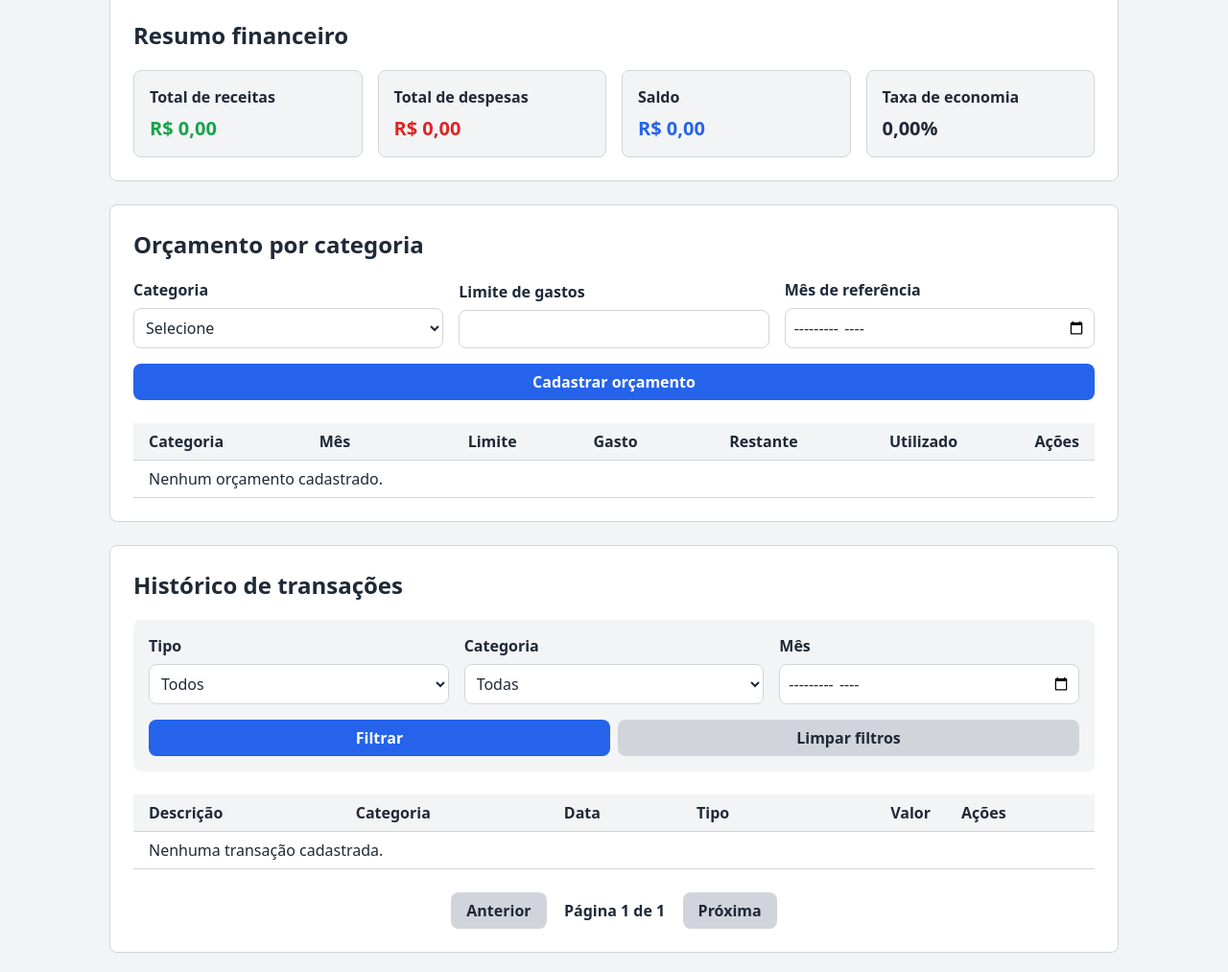
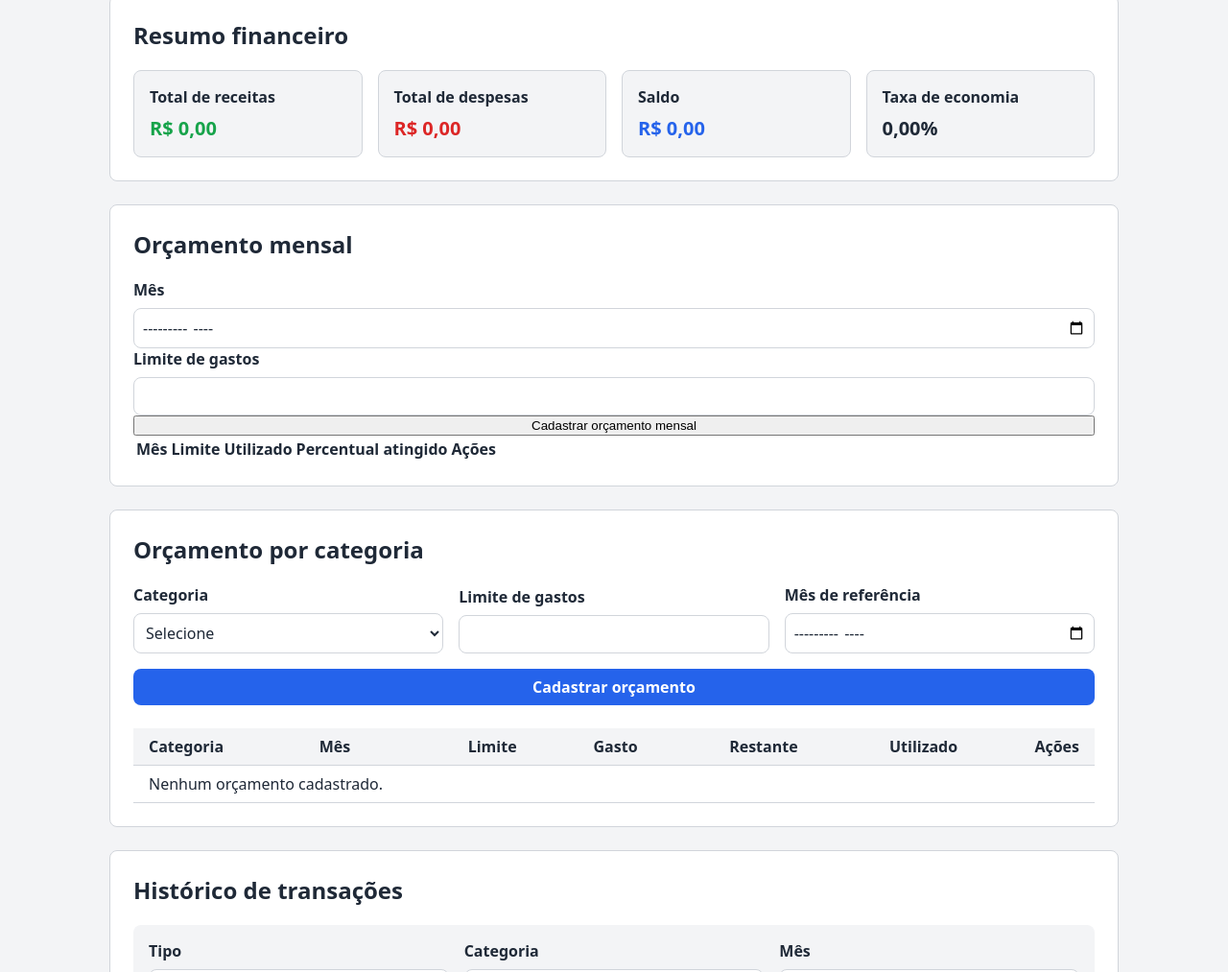
Before and after one commit to Samuel-Tavares/SCF---Controle-Financeiro, a plain HTML site: page index.html in a window 1280 px wide. Shown: the part 1049-2062 px from the top of the page at 96% size. Drawn offline with Linux system fonts and the light colour scheme.

Commit message:
feat: adiciona interface de orçamento mensal

```diff
--- a/index.html
+++ b/index.html
@@ -116,6 +116,79 @@
                     <h3>Taxa de economia</h3>
                     <p id="taxa-economia">0,00%</p>
                 </article>
+            </div>
+        </section>
+
+        <section id="orcamentos-mensais">
+            <h2>Orçamento mensal</h2>
+
+            <form id="form-orcamento-mensal">
+                <div class="form-group">
+                    <label for="orcamento-mensal-mes">
+                        Mês
+                    </label>
+
+                    <input
+                        type="month"
+                        id="orcamento-mensal-mes"
+                        name="mes"
+                        required
+                    >
+                </div>
+
+                <div class="form-group">
+                    <label for="orcamento-mensal-valor-limite">
+                        Limite de gastos
+                    </label>
+
+                    <input
+                        type="number"
+                        id="orcamento-mensal-valor-limite"
+                        name="valorLimite"
+                        min="0.01"
+                        step="0.01"
+                        required
+                    >
+                </div>
+
+                <p
+                    id="mensagem-orcamento-mensal"
+                    class="mensagem-formulario"
+                    aria-live="polite"
+                ></p>
+
+                <div class="acoes-formulario">
+                    <button type="submit">
+                        Cadastrar orçamento mensal
+                    </button>
+
+                    <button
+                        type="button"
+                        id="cancelar-edicao-orcamento-mensal"
+                        class="botao-cancelar"
+                        hidden
+                    >
+                        Cancelar edição
+                    </button>
+                </div>
+            </form>
+
+            <div id="tabela-orcamentos-mensais-container">
+                <table>
+                    <thead>
+                        <tr>
+                            <th scope="col">Mês</th>
+                            <th scope="col">Limite</th>
+                            <th scope="col">Utilizado</th>
+                            <th scope="col">Percentual atingido</th>
+                            <th scope="col">Ações</th>
+                        </tr>
+                    </thead>
+
+                    <tbody
+                        id="corpo-tabela-orcamentos-mensais"
+                    ></tbody>
+                </table>
             </div>
         </section>
 
```
